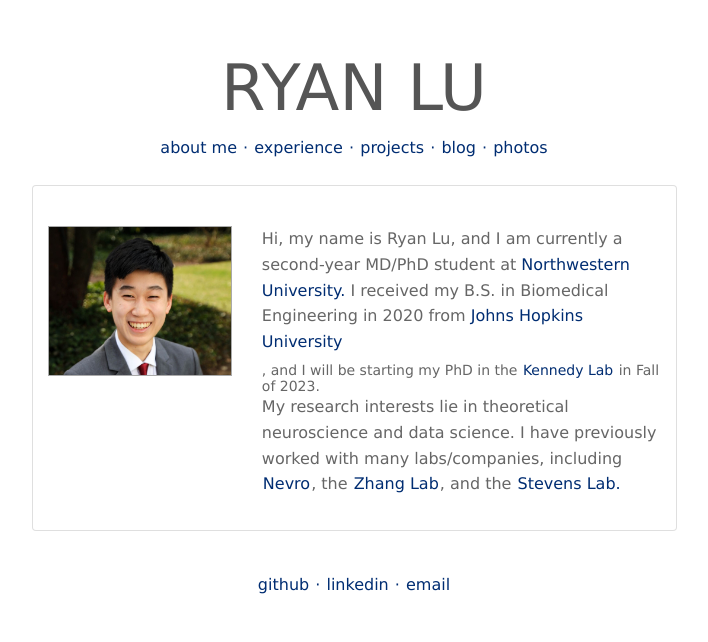
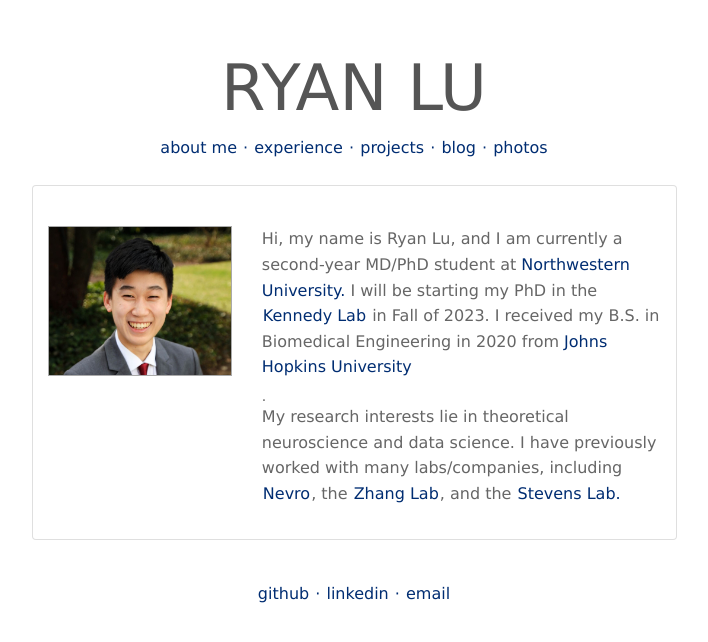
Before and after one commit to ryanlu41/ryanlu41.github.io, a Jekyll site: the page built from index.html, in a window 1280 px wide. Shown: the top 642 px of the page, without its empty margins (286-994 px from the left). Built offline with Jekyll 4.4.1, drawn with Linux system fonts in a browser that asks for light colours.

Commit message:
fixed wording in home page

```diff
--- a/index.html
+++ b/index.html
@@ -7,7 +7,7 @@
         <div class="row">
             <div class="col-sm-4"><img id='profile' src='./images/photo.jpg' /></div>
             <div class="col-sm-8">
-                <h4 class='about'>Hi, my name is Ryan Lu, and I am currently a second-year MD/PhD student at <span class="highlight">Northwestern University.</span> I received my B.S. in Biomedical Engineering in 2020 from <span class="highlight">Johns Hopkins University</span></h4>, and I will be starting my PhD in the <a href="https://sites.northwestern.edu/kennedylab/">Kennedy Lab</a> in Fall of 2023.
+                <h4 class='about'>Hi, my name is Ryan Lu, and I am currently a second-year MD/PhD student at <span class="highlight">Northwestern University.</span> I will be starting my PhD in the <a href="https://sites.northwestern.edu/kennedylab/">Kennedy Lab</a> in Fall of 2023. I received my B.S. in Biomedical Engineering in 2020 from <span class="highlight">Johns Hopkins University</span></h4>.
                 <h4 class = 'about'> My research interests lie in theoretical neuroscience and data science. I have previously worked with many labs/companies, including <a href='https://nevro.com/English/Home/default.aspx'>Nevro</a>, the <a href='https://pages.jh.edu/kechen/'>Zhang Lab</a>, and the <a href='https://lcicm.jhmi.edu/'>Stevens Lab.</a></h4>
             </div>
         </div>
```
